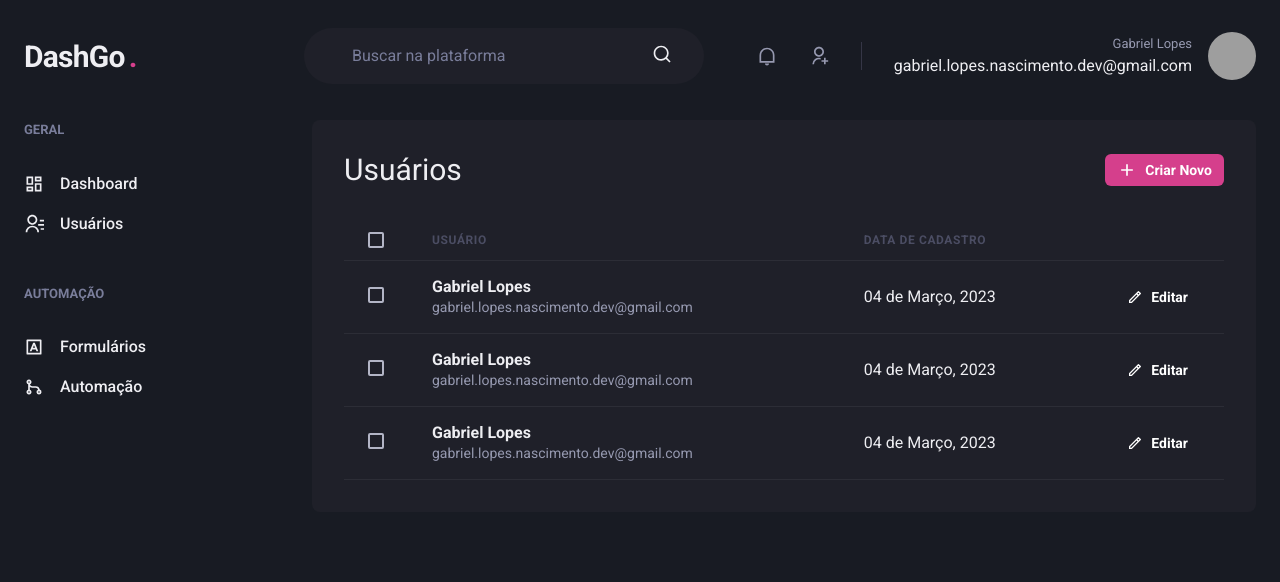
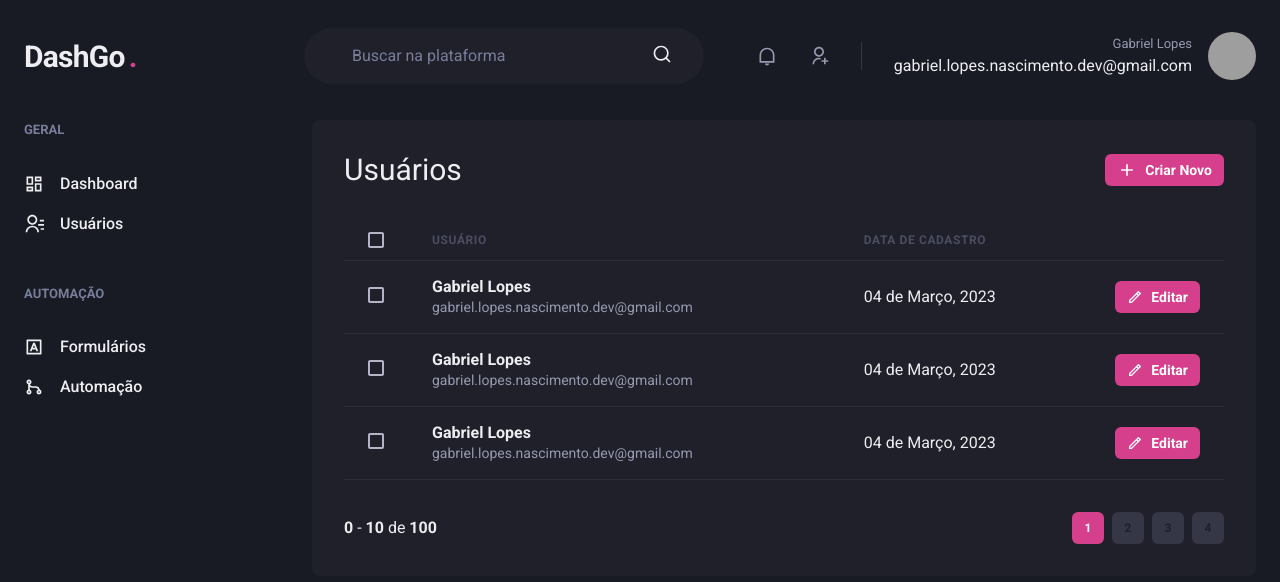
Before and after one commit to Gabriellopes232/dashgo, a Next.js app: page /users in a window 1280 px wide. Shown: the top 582 px of the page. Built offline with nearby package versions, Linux system fonts and the light colour scheme; grey boxes are pictures that could not be loaded.

Commit message:
feat: use pagination component

```diff
--- a/src/pages/users/index.tsx
+++ b/src/pages/users/index.tsx
@@ -1,4 +1,5 @@
 import Header from "@/components/Header";
+import { Pagination } from "@/components/Pagination";
 import Sidebar from "@/components/Sidebar";
 import { Box, Button, Checkbox, Flex, Heading, Icon, Table, Tbody, Td, Text, Th, Thead, Tr } from "@chakra-ui/react";
 import { RiAddLine, RiPencilLine } from "react-icons/ri";
@@ -51,7 +52,7 @@ export default function UserList() {
                                         as="a"
                                         size="sm"
                                         fontSize="sm"
-                                        colorScheme="pink "
+                                        colorScheme="pink"
                                         leftIcon={<Icon as={RiPencilLine} fontSize="16" />}>
                                         Editar
                                     </Button>
@@ -73,7 +74,7 @@ export default function UserList() {
                                         as="a"
                                         size="sm"
                                         fontSize="sm"
-                                        colorScheme="pink "
+                                        colorScheme="pink"
                                         leftIcon={<Icon as={RiPencilLine} fontSize="16" />}>
                                         Editar
                                     </Button>
@@ -95,7 +96,7 @@ export default function UserList() {
                                         as="a"
                                         size="sm"
                                         fontSize="sm"
-                                        colorScheme="pink "
+                                        colorScheme="pink"
                                         leftIcon={<Icon as={RiPencilLine} fontSize="16" />}>
                                         Editar
                                     </Button>
@@ -103,6 +104,7 @@ export default function UserList() {
                             </Tr>
                         </Tbody>
                     </Table>
+                    <Pagination />
                 </Box>
             </Flex>
         </Box>
```
